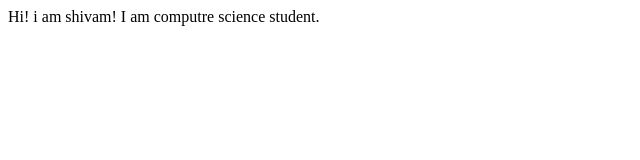
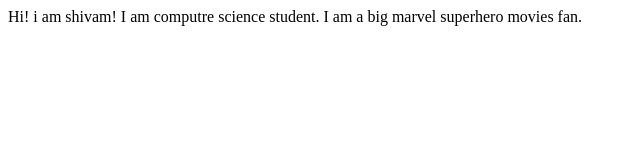
Before and after one commit to shivamsggk/first-repository-, a plain HTML site: page index.html in a window 1280 px wide. Shown: the whole page, without its empty margins (0-640 px from the left). Drawn offline with Linux system fonts and the light colour scheme.

Commit message:
update texr

```diff
--- a/index.html
+++ b/index.html
@@ -8,6 +8,10 @@
 </head>
 <body>
     Hi! i am shivam!
+
     I am computre science student.
+
+    I am a big marvel superhero movies fan.
+
 </body>
 </html>
```
